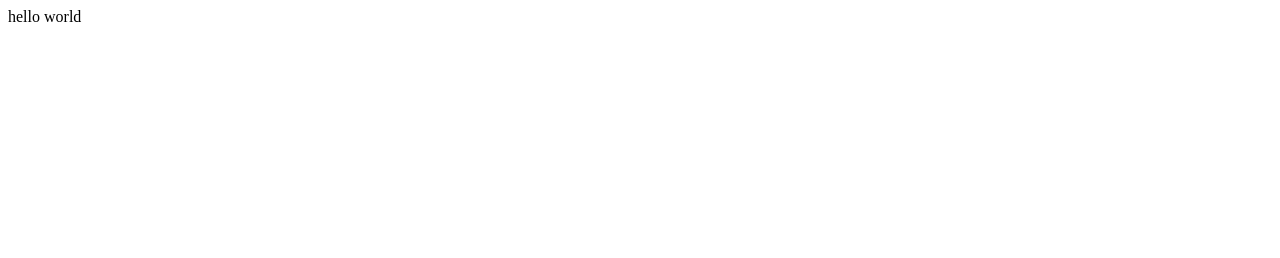
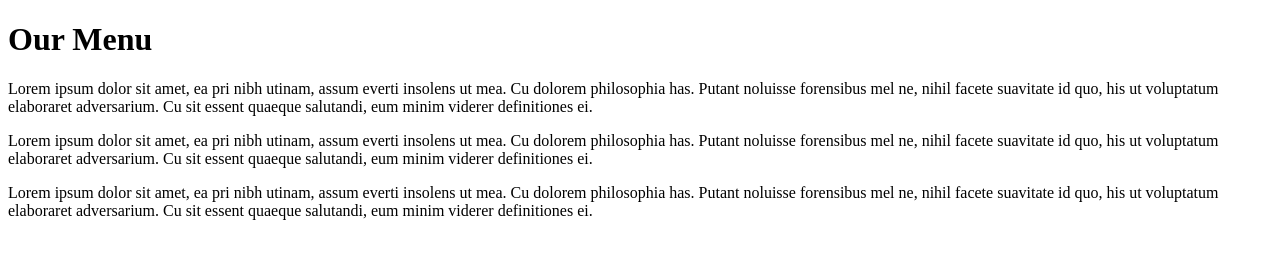
Before and after one commit to cosovo33/coursera-test, a plain HTML site: page module2-sol/assignement2.html in a window 1280 px wide. Drawn offline with Linux system fonts and the light colour scheme.

Commit message:
my first assignement.

```diff
--- a/module2-sol/assignement2.html
+++ b/module2-sol/assignement2.html
@@ -1,8 +1,29 @@
+<!doctype html>
 <html>
 <head>
+    <meta charset="utf-8">
+    <meta name="viewport" content="width=device-width, initial-scale=1">
     <link rel="stylesheet" src="mystyle.css">
 </head>
 <body>
-<p>hello world</p>
+<header>
+    <h1>Our Menu</h1>
+</header>
+<section><p>Lorem ipsum dolor sit amet, ea pri nibh utinam, assum everti insolens ut mea.
+    Cu dolorem philosophia has. Putant noluisse forensibus mel ne, nihil facete suavitate
+    id quo, his ut voluptatum elaboraret adversarium. Cu sit essent quaeque salutandi, eum
+    minim viderer definitiones ei.</p>
+</section>
+<section><p>Lorem ipsum dolor sit amet, ea pri nibh utinam, assum everti insolens ut mea.
+    Cu dolorem philosophia has. Putant noluisse forensibus mel ne, nihil facete suavitate
+    id quo, his ut voluptatum elaboraret adversarium. Cu sit essent quaeque salutandi, eum
+    minim viderer definitiones ei.</p>
+</section>
+<section><p>Lorem ipsum dolor sit amet, ea pri nibh utinam, assum everti insolens ut mea.
+    Cu dolorem philosophia has. Putant noluisse forensibus mel ne, nihil facete suavitate
+    id quo, his ut voluptatum elaboraret adversarium. Cu sit essent quaeque salutandi, eum
+    minim viderer definitiones ei.</p>
+</section>
+
 </body>
 </html>
--- a/module2-sol/mystyle.css
+++ b/module2-sol/mystyle.css
@@ -1 +1,18 @@
-p{font-size: large;}
+@media (min-width:992px){
+
+}
+@media (min-width:768px) and (max-width:991px){
+
+}
+@media (max-width:767px){
+
+}
+*{
+    font-family: Arial, Helvetica, sans-serif;
+}
+h1{
+    text-align: center;
+    font-weight: 400;
+
+}
+p{font-size: 40px;}
```
